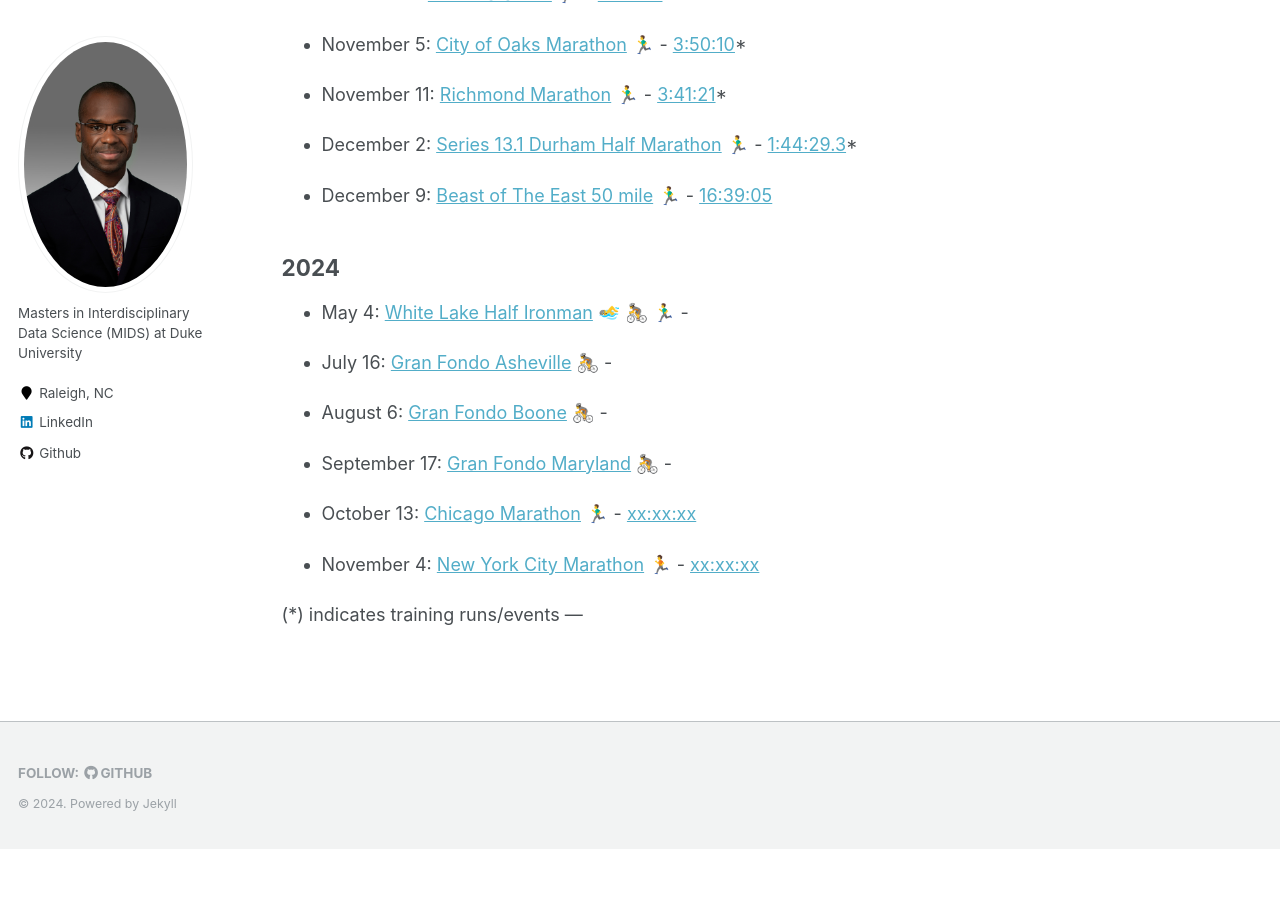
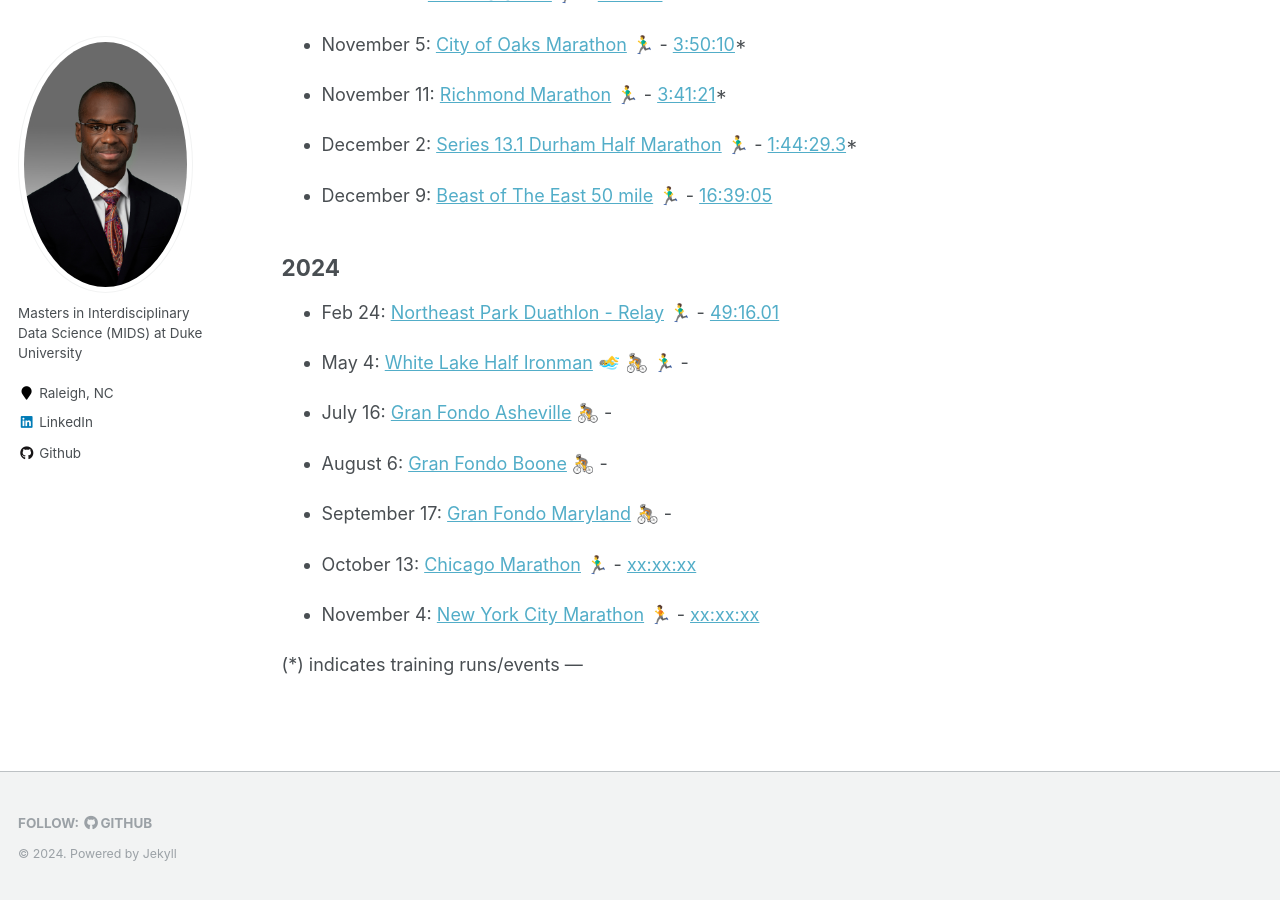
Before and after one commit to caratliff/caratliff.github.io, a Jekyll site: the page built from _pages/race-calendar.md, in a window 1280 px wide and 900 px high, scrolled down 1649 px. Built offline with Jekyll 4.4.1, drawn with Linux system fonts in a browser that asks for light colours; emoji names are drawn with the system emoji font; before the commit the page ends 2498 px from its top, so only the background shows below that.

Commit message:
Update race-calendar.md

```diff
--- a/_pages/race-calendar.md
+++ b/_pages/race-calendar.md
@@ -77,6 +77,8 @@ redirect_from:
 
 ## 2024
 
+- Feb 24: [Northeast Park Duathlon - Relay](https://www.trisignup.com/Race/NC/Gibsonville/NEParkDuathlon) 🏃‍♂️ - [49:16.01](https://www.trisignup.com/Race/Results/26521/IndividualResult/sKDB?resultSetId=438954#U52110079)
+
 - May 4: [White Lake Half Ironman](https://www.whitelakehalf.com) :swimming_man: :bicyclist: :running_man: -
 
 - July 16: [Gran Fondo Asheville](#) 🚴 -
```
